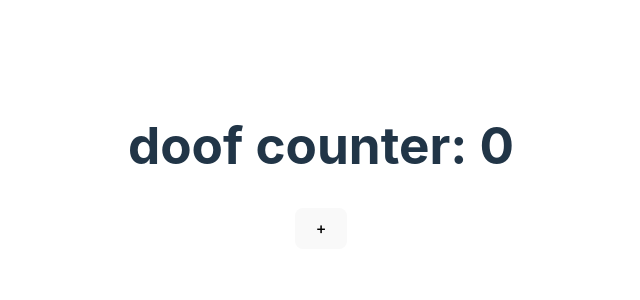
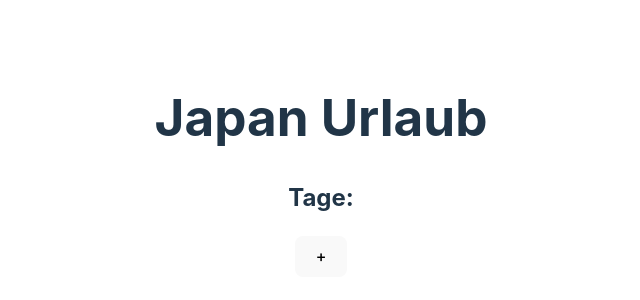
Before and after one commit to Niggi1980/AdlerVacation, a React (Vite) app: page / in a window 1280 px wide. Shown: the part 234-534 px from the top of the page, without its empty margins (319-959 px from the left). Built offline with nearby package versions, Linux system fonts and the light colour scheme.

Commit message:
Button erstellt Button

```diff
--- a/package.json
+++ b/package.json
@@ -11,7 +11,8 @@
   },
   "dependencies": {
     "react": "^18.2.0",
-    "react-dom": "^18.2.0"
+    "react-dom": "^18.2.0",
+    "react-router-dom": "^6.18.0"
   },
   "devDependencies": {
     "@types/react": "^18.2.15",
--- a/src/App.jsx
+++ b/src/App.jsx
@@ -6,21 +6,22 @@ import './App.css'
 function App() {
   const [count, setCount] = useState(0)
   const zahl = useRef(5);
-
-  function setZahl() {
-    return <h1>{zahl.current}</h1>
-  }
-
   useEffect(()=>{
     console.log("Run")
   },[])
 
+//Testfunktion
+function testButton () {
+  console.log(`hello test`)
+}
+
   return (
+
     <div>
-      <h1>doof counter: {count}</h1>
-      <button onClick={() => setCount(count + 1)}>+</button>
+      <button onClick={testButton}>test</button>
+      <p></p>
+      <button onClick={testButton}>+</button>
     </div>
-
   )
 }
 
--- /dev/null
+++ b/src/components/PopupComp.jsx
@@ -0,0 +1,46 @@
+import React, { useState } from 'react';
+
+function App() {
+  const [showPopup, setShowPopup] = useState(false);
+  const [newButtonName, setNewButtonName] = useState('');
+  const [buttons, setButtons] = useState([]);
+
+  const openPopup = () => {
+    setShowPopup(true);
+  };
+
+  const closePopup = () => {
+    setShowPopup(false);
+  };
+
+  const createNewButton = () => {
+    setButtons([...buttons, <button key={buttons.length}>{newButtonName}</button>]);
+    setNewButtonName('');
+    closePopup();
+  };
+
+  return (
+    <div>
+      <button onClick={openPopup}>+</button>
+      {showPopup && (
+        <div className="popup">
+          <input
+            type="text"
+            placeholder=""
+            value={newButtonName}
+            onChange={(e) => setNewButtonName(e.target.value)}
+          />
+          <button onClick={createNewButton}>Erstellen</button>
+          <button onClick={closePopup}>Abbrechen</button>
+        </div>
+      )}
+      <div>
+        {buttons.map((button, index) => (
+          <div key={index}>{button}</div>
+        ))}
+      </div>
+    </div>
+  );
+}
+
+export default App;
--- a/src/components/TestComp.jsx
+++ b/src/components/TestComp.jsx
@@ -4,10 +4,8 @@ export default function TestComp({text1}) {
   return (
     <div>
         <h2>{text1}</h2>
-        <h1>Der Adler</h1>
-
-
-        <p>Schniedel</p>
+        <h1>Japan Urlaub</h1>
+        <h2>Tage:</h2>
     </div>
   )
 }
--- a/src/main.jsx
+++ b/src/main.jsx
@@ -3,9 +3,12 @@ import ReactDOM from 'react-dom/client'
 import App from './App.jsx'
 import './index.css'
 import TestComp from './components/TestComp.jsx'
+import PopupComp from './components/PopupComp.jsx'
 
 ReactDOM.createRoot(document.getElementById('root')).render(
   <>
-    <App/>
+    <TestComp/>
+    <PopupComp></PopupComp>
   </>
+
 )
```
Also changed, not shown: 1 other file (tests, documents, lock files or other folders).
